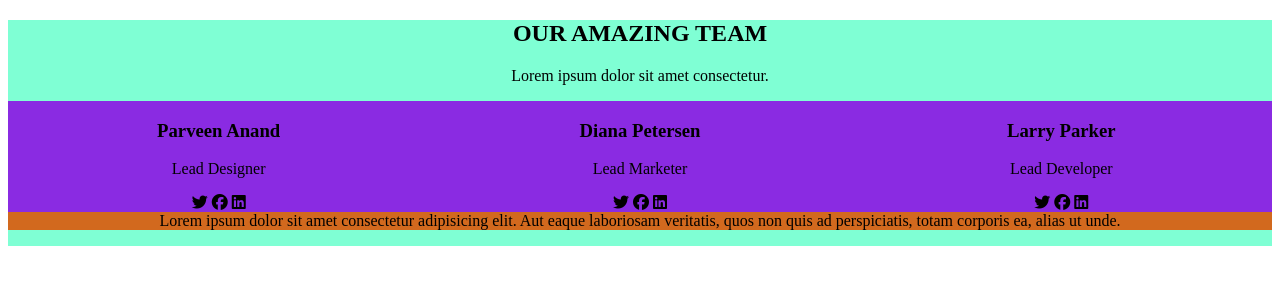
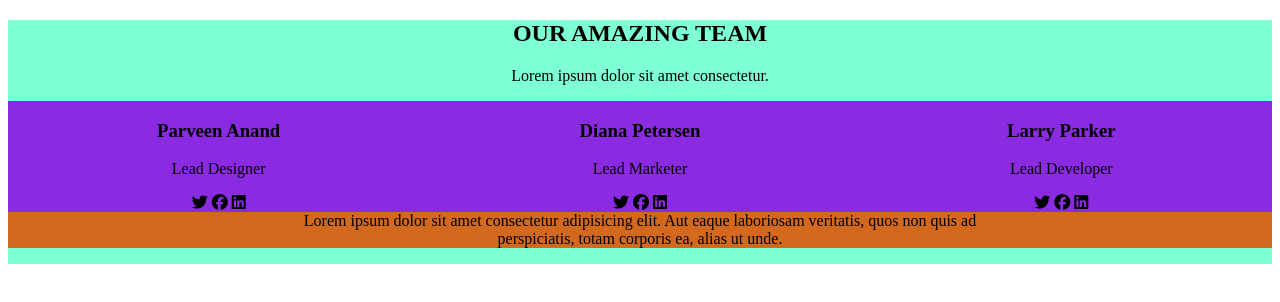
Before and after one commit to Amjad-Hamidi/task5, a plain HTML site: page index.html in a window 1280 px wide. Drawn offline with Linux system fonts and the light colour scheme.

Commit message:
Add files via upload

```diff
--- a/index.html
+++ b/index.html
@@ -33,7 +33,7 @@
                 <i class="fa-brands fa-facebook"></i>
                 <i class="fa-brands fa-linkedin"></i>
             </div>
-             <p>Lorem ipsum dolor sit amet consectetur adipisicing elit. Aut eaque laboriosam veritatis, quos non quis ad perspiciatis, totam corporis ea, alias ut unde.</p>
+             <p class="pp">Lorem ipsum dolor sit amet consectetur adipisicing elit. Aut eaque laboriosam veritatis, quos non quis ad <br/> perspiciatis, totam corporis ea, alias ut unde.</p>
         </div>
         <div class="clearfix"></div>
     </div>
```
